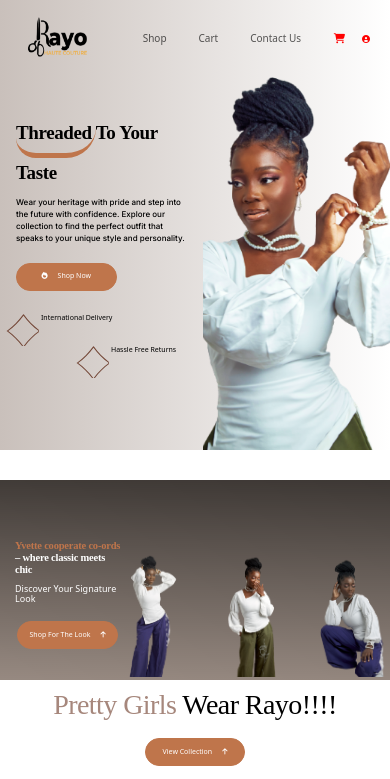
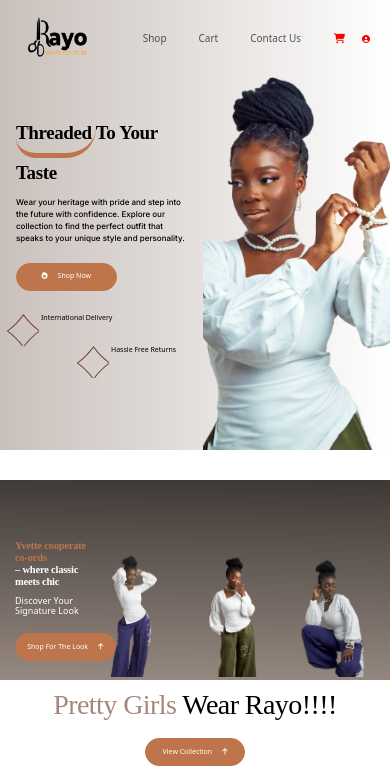
Before and after one commit to awolope/rayohautecouture, a React (Create React App) app: page / in a window 390 px wide. Shown: the top 779 px of the page. Built offline with nearby package versions, Linux system fonts and the light colour scheme.

Commit message:
please work

```diff
--- a/src/Components/main.css
+++ b/src/Components/main.css
@@ -95,7 +95,7 @@
     font-size: 7px;
   }
   .writing-section {
-    width: 27%; /* Writing section takes up full width on mobile */
+    width: 22%; /* Writing section takes up full width on mobile */
     padding: 0px;
     margin-top: 60px;
     margin-left: 15px;
```
